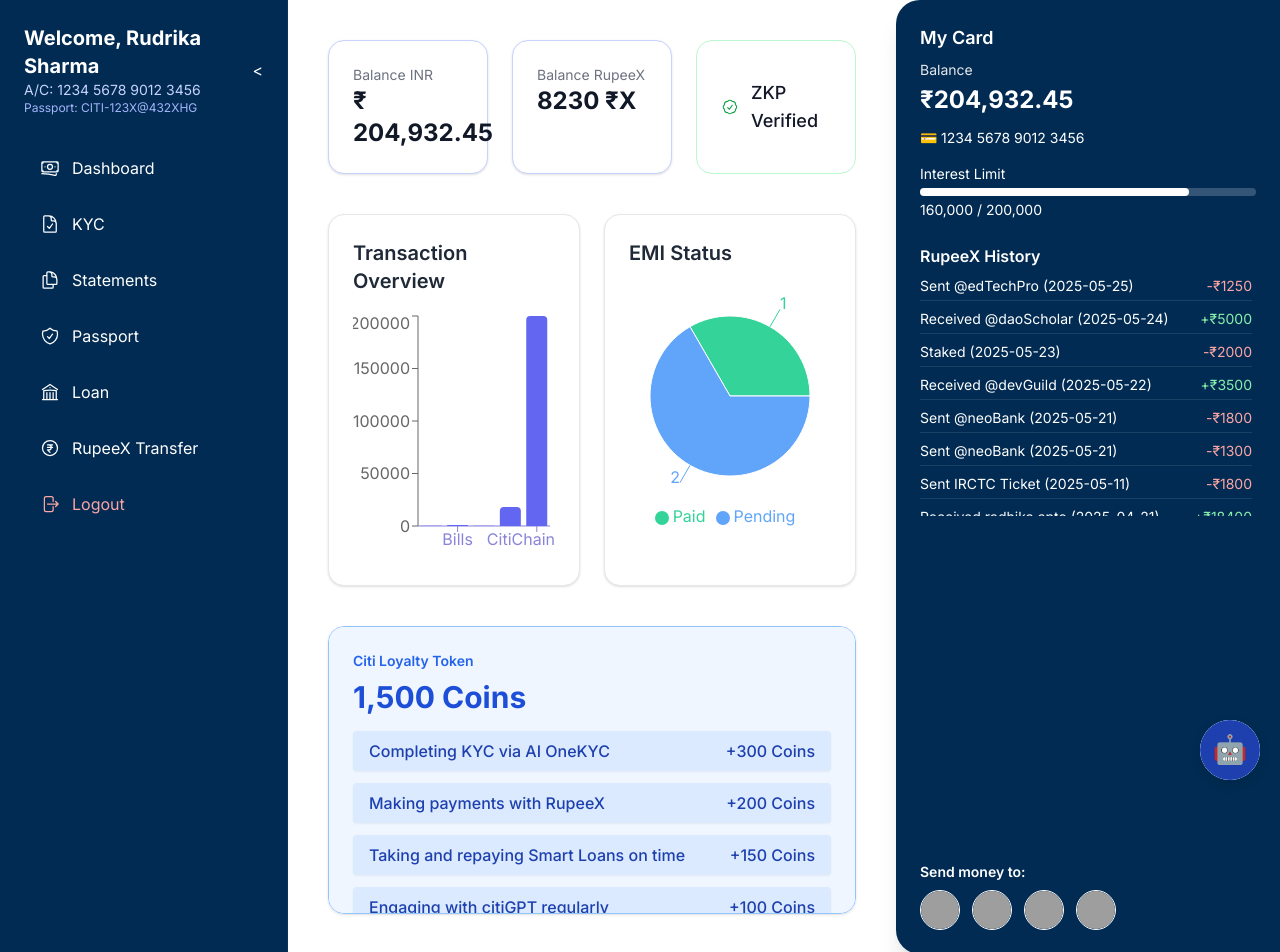
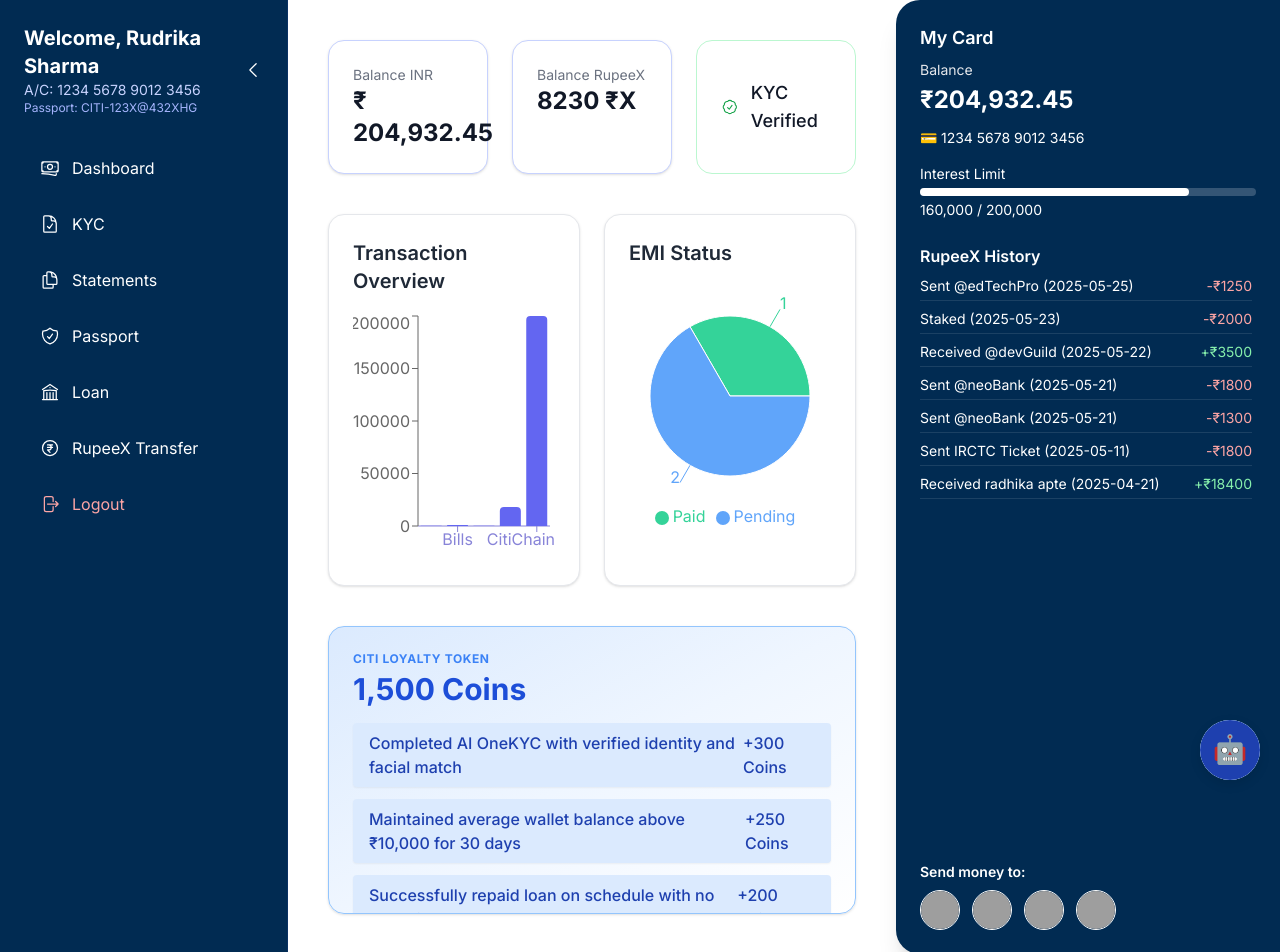
Before and after one commit to siddhesh-desai/citiChain, a React (Create React App) app in the folder frontend/: page /dashboard in a window 1280 px wide. Built offline with nearby package versions, Linux system fonts and the light colour scheme; grey boxes are pictures that could not be loaded.

Commit message:
Update Dashboard.jsx

```diff
--- a/frontend/src/components/Dashboard.jsx
+++ b/frontend/src/components/Dashboard.jsx
@@ -1,5 +1,8 @@
 import React, { useState } from "react";
 import { Link } from "react-router-dom";
+import { ChevronLeftIcon, ChevronRightIcon } from "@heroicons/react/24/solid";
+import { useNavigate } from "react-router-dom";
+
 import FloatingChatBot from "../components/FloatingChatBot";
 import {
   BanknotesIcon,
@@ -47,7 +50,6 @@ const mockUser = {
   ],
   rupeeXHistory: [
   { id: 1, type: "Sent", amount: -1250, to: "@edTechPro", date: "2025-05-25" },
-  { id: 2, type: "Received", amount: 5000, from: "@daoScholar", date: "2025-05-24" },
   { id: 3, type: "Staked", amount: -2000, date: "2025-05-23" },
   { id: 4, type: "Received", amount: 3500, from: "@devGuild", date: "2025-05-22" },
   { id: 5, type: "Sent", amount: -1800, to: "@neoBank", date: "2025-05-21" },
@@ -78,6 +80,13 @@ const pieData = [
 
 export default function Dashboard() {
   const [menuOpen, setMenuOpen] = useState(true);
+  const navigate = useNavigate();
+  const handleLogout = () => {
+    // Clear auth tokens, user data, etc.
+    localStorage.removeItem("authToken"); // example
+    // Redirect to login or landing page
+    navigate("/login");
+  };
 
   return (
     <div className="flex bg-white min-h-screen text-gray-900 font-sans relative">
@@ -91,9 +100,11 @@ export default function Dashboard() {
               <p className="text-xs text-indigo-300 truncate">Passport: {mockUser.passportNumber}</p>
             </div>
           )}
-          <button onClick={() => setMenuOpen(!menuOpen)} className="text-white focus:outline-none">
-            {menuOpen ? '<' : '>'}
-          </button>
+
+<button onClick={() => setMenuOpen(!menuOpen)} className="text-white focus:outline-none">
+  {menuOpen ? <ChevronLeftIcon className="w-5 h-5" /> : <ChevronRightIcon className="w-5 h-5" />}
+</button>
+
         </div>
         <nav className="space-y-4">
           <Link to="/dashboard" className="flex items-center gap-3 px-4 py-2 hover:bg-white/10 rounded-xl"><BanknotesIcon className="w-5 h-5" />{menuOpen && "Dashboard"}</Link>
@@ -102,7 +113,8 @@ export default function Dashboard() {
           <Link to="/passport" className="flex items-center gap-3 px-4 py-2 hover:bg-white/10 rounded-xl"><ShieldCheckIcon className="w-5 h-5" />{menuOpen && "Passport"}</Link>
           <Link to="/smart-loan" className="flex items-center gap-3 px-4 py-2 hover:bg-white/10 rounded-xl"><BuildingLibraryIcon className="w-5 h-5" />{menuOpen && "Loan"}</Link>
           <Link to="/rupeex" className="flex items-center gap-3 px-4 py-2 hover:bg-white/10 rounded-xl"><CurrencyRupeeIcon className="w-5 h-5" />{menuOpen && "RupeeX Transfer"}</Link>
-          <button className="mt-6 flex items-center gap-3 px-4 py-2 hover:bg-red-600/10 text-red-300 rounded-xl"><ArrowRightOnRectangleIcon className="w-5 h-5" />{menuOpen && "Logout"}</button>
+          <button   onClick={handleLogout}
+ className="mt-6 flex items-center gap-3 px-4 py-2 hover:bg-red-600/10 text-red-300 rounded-xl"><ArrowRightOnRectangleIcon className="w-5 h-5" />{menuOpen && "Logout"}</button>
         </nav>
       </aside>
 
@@ -119,7 +131,7 @@ export default function Dashboard() {
           </div>
           <div className="bg-white border border-green-200 rounded-2xl p-6 flex items-center gap-3">
             <CheckBadgeIcon className="w-6 h-6 text-green-600" />
-            <span className="text-lg font-medium">ZKP Verified</span>
+            <span className="text-lg font-medium">KYC Verified</span>
           </div>
         </section>
 
@@ -149,18 +161,17 @@ export default function Dashboard() {
             </ResponsiveContainer>
           </div>
         </section>
-        <section className="bg-blue-50 border border-blue-300 rounded-2xl p-6 shadow max-w-full max-h-72 overflow-y-auto">
-  <p className="text-sm text-blue-600 font-semibold mb-2">Citi Loyalty Token</p>
-  <h2 className="text-3xl font-bold text-blue-700 mb-4">1,500 Coins</h2>
-  <div className="space-y-3">
+     <section className="bg-gradient-to-br from-blue-100 via-blue-50 to-white border border-blue-300 rounded-2xl p-6 shadow max-w-full max-h-72 overflow-y-auto">
+  <p className="text-xs uppercase tracking-wider font-bold text-blue-500 mb-1">Citi Loyalty Token</p>
+  <h2 className="text-3xl font-extrabold text-blue-700 mb-4">1,500 Coins</h2>
+<div className="space-y-3">
     {[
-      { id: 1, coins: 300, desc: "Completing KYC via AI OneKYC", date: "2025-05-20" },
-      { id: 2, coins: 200, desc: "Making payments with RupeeX", date: "2025-05-22" },
-      { id: 3, coins: 150, desc: "Taking and repaying Smart Loans on time", date: "2025-05-23" },
-      { id: 4, coins: 100, desc: "Engaging with citiGPT regularly", date: "2025-05-24" },
-      { id: 5, coins: 100, desc: "Referring other users or merchants", date: "2025-05-25" },
-      { id: 6, coins: 150, desc: "Participating in challenge: Save ₹5,000 in 30 days", date: "2025-05-26" },
-      { id: 7, coins: 500, desc: "Participating in challenge: Pay EMI on time for 3 months", date: "2025-05-27" },
+{ id: 1, coins: 300, desc: "Completed AI OneKYC with verified identity and facial match", date: "2025-05-20" },
+{ id: 2, coins: 250, desc: "Maintained average wallet balance above ₹10,000 for 30 days", date: "2025-05-22" },
+{ id: 3, coins: 200, desc: "Successfully repaid loan on schedule with no penalties", date: "2025-05-23" },
+{ id: 4, coins: 300, desc: "Referred and onboarded an active verified merchant", date: "2025-05-24" },
+{ id: 7, coins: 400, desc: "Used RupeeX to support education or healthcare via verified partners", date: "2025-05-27" },
+{ id: 6, coins: 500, desc: "Upgraded to Gold Tier with over ₹1,00,000 in transaction volume", date: "2025-05-26" }
     ].map((item) => (
       <div key={item.id} className="flex justify-between text-blue-800 font-medium bg-blue-100 rounded px-4 py-2 shadow-sm">
         <span>{item.desc}</span>
```
